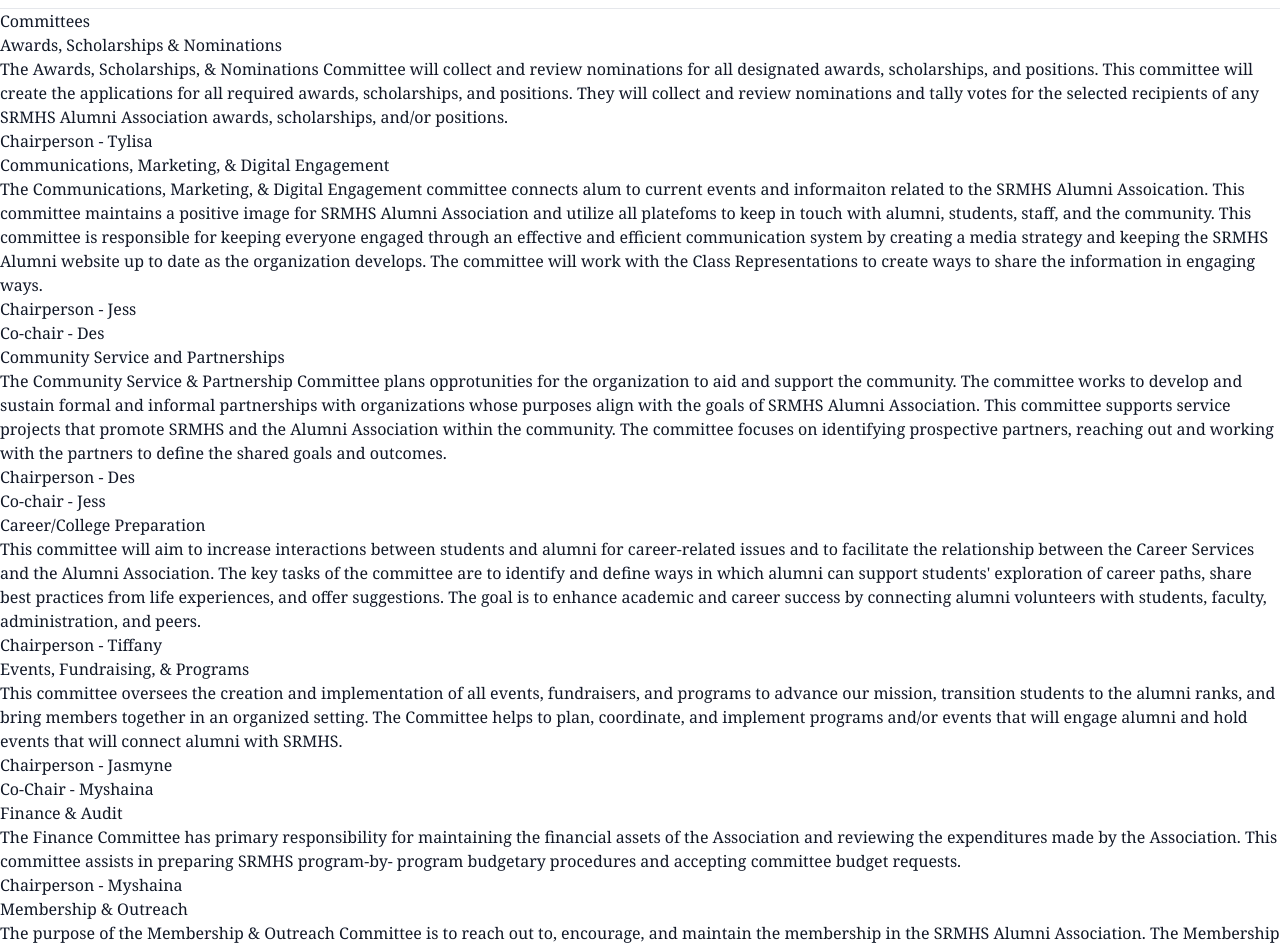
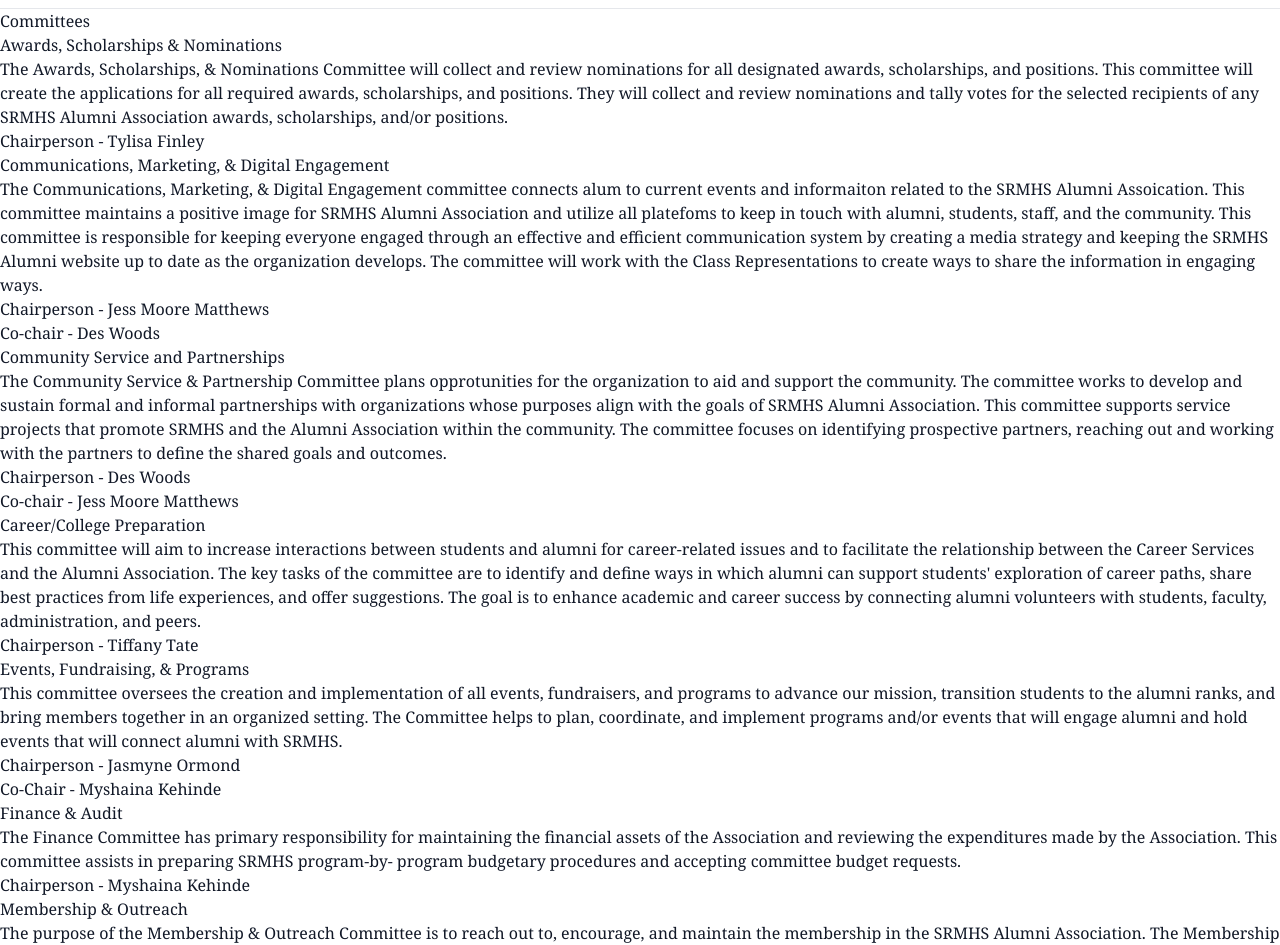
Before and after one commit to philihp/srmhsalumni, a Next.js app: page /engagement in a window 1280 px wide. Shown: the part 130-1075 px from the top of the page. Built offline with nearby package versions, Linux system fonts and the light colour scheme; no server answers; what @tailwindcss/custom-forms, @tailwindcss/typography would draw is missing.

Commit message:
Update engagement.js

```diff
--- a/pages/engagement.js
+++ b/pages/engagement.js
@@ -14,7 +14,7 @@ const Engagement = () => (
       tally votes for the selected recipients of any SRMHS Alumni Association
       awards, scholarships, and/or positions.
     </p>
-    <p>Chairperson - Tylisa</p>
+    <p>Chairperson - Tylisa Finley</p>
 
     <h3>Communications, Marketing, &amp; Digital Engagement</h3>
 
@@ -28,8 +28,8 @@ const Engagement = () => (
       website up to date as the organization develops. The committee will work with the Class
       Representations to create ways to share the information in engaging ways.
     </p>
-    <p>Chairperson - Jess</p>
-    <p>Co-chair - Des</p>
+    <p>Chairperson - Jess Moore Matthews</p>
+    <p>Co-chair - Des Woods</p>
 
     <h3>Community Service and Partnerships</h3>
     <p>
@@ -41,8 +41,8 @@ const Engagement = () => (
       focuses on identifying prospective partners, reaching out and working with the
       partners to define the shared goals and outcomes.
     </p>
-    <p>Chairperson - Des</p>
-    <p>Co-chair - Jess</p>
+    <p>Chairperson - Des Woods</p>
+    <p>Co-chair - Jess Moore Matthews</p>
 
     <h3>Career/College Preparation</h3>
     <p>
@@ -55,7 +55,7 @@ const Engagement = () => (
       connecting alumni volunteers with students, faculty, administration, and
       peers.
     </p>
-    <p>Chairperson - Tiffany</p>
+    <p>Chairperson - Tiffany Tate</p>
 
     <h3>Events, Fundraising, &amp; Programs </h3>
     <p>
@@ -66,8 +66,8 @@ const Engagement = () => (
       that will engage alumni and hold events that will connect alumni with
       SRMHS.
     </p>
-    <p>Chairperson - Jasmyne</p>
-    <p>Co-Chair - Myshaina</p>
+    <p>Chairperson - Jasmyne Ormond</p>
+    <p>Co-Chair - Myshaina Kehinde</p>
 
     <h3>Finance &amp; Audit</h3>
     <p>
@@ -76,7 +76,7 @@ const Engagement = () => (
       the Association. This committee assists in preparing SRMHS program-by-
       program budgetary procedures and accepting committee budget requests.
     </p>
-    <p>Chairperson - Myshaina</p>
+    <p>Chairperson - Myshaina Kehinde</p>
 
     <h3>Membership &amp; Outreach</h3>
     <p>
@@ -88,7 +88,7 @@ const Engagement = () => (
       number of alumni participating in the various boards and committees that
       comprise the Alumni Association.
     </p>
-    <p>Chairperson - Clarissa</p>
+    <p>Chairperson - Clarissa Jones</p>
 
     <h2>Class Representatives</h2>
     <p>
```
